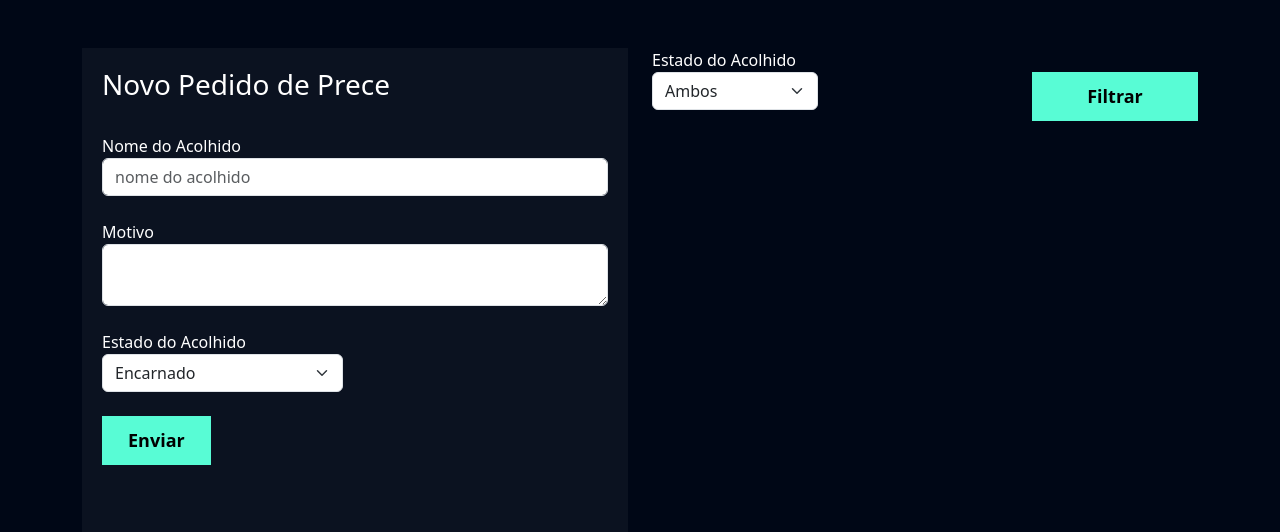
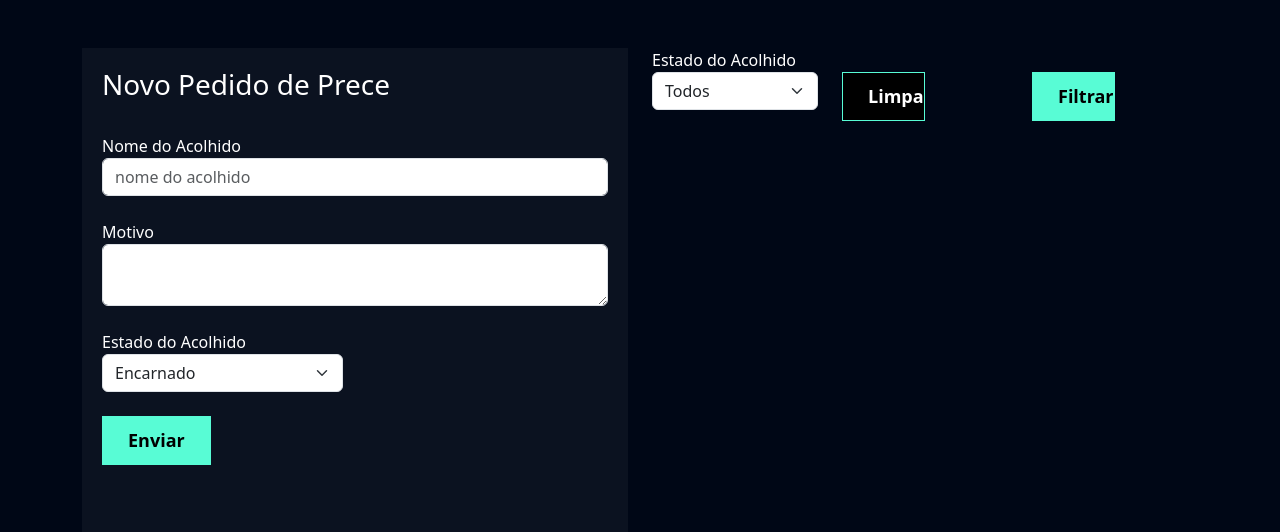
Before and after one commit to divinocecim/grupo_espirita_amigos_de_jesus, a Django app: page /preces/enviapedido/ in a window 1280 px wide. Shown: the top 532 px of the page. Run offline with Django 5.2, Linux system fonts and the light colour scheme; the visitor is signed in with stand-in values (Sample User, id 1); data that the repository does not hold is empty.

Commit message:
atualizações

```diff
--- a/enviapedidoprece/templates/novo_pedido_prece.html
+++ b/enviapedidoprece/templates/novo_pedido_prece.html
@@ -5,6 +5,7 @@
     <link href="{% static 'usuarios/css/cadastro.css' %}" rel="stylesheet">
     <link href='https://unpkg.com/boxicons@2.1.4/css/boxicons.min.css' rel='stylesheet'>
     <link href="{% static 'flashcard/css/novo_flashcard.css' %}" rel="stylesheet">
+    <link href="{% static 'flashcard/css/botoes.css' %}" rel="stylesheet">
 
 {% endblock 'cabecalho' %}
 
@@ -18,7 +19,7 @@
             <div class="col-md">
 
                 <div class="box-form">
-                    <form action="{% url 'enviapedidogi' %}" method="POST"> {% csrf_token %}
+                    <form action="{% url 'enviapedido' %}" method="POST"> {% csrf_token %}
                         <h3>Novo Pedido de Prece</h3>
                         {% if messages %}
                             <br>
@@ -65,7 +66,7 @@
                         <div class="col-md">
                             <label for="">Estado do Acolhido</label>
                             <select name="estado" id="" class="form-select">
-                                <option value="">Ambos</option>
+                                <option value="">Todos</option>
                                 {% for estado in estados %}
                                     <option value="{{estado.0}}">{{estado.1}}</option>
                                 {% endfor %}
@@ -73,10 +74,12 @@
                             </select>
                         </div>
                         <div class="col-md">
+                            <br>
+                            <input type="submit" style="width: 50%" value="Limpar " class="btn-limpar">
                         </div>
                         <div class="col-md">
                             <br>
-                            <input type="submit" style="width: 100%" value="Filtrar" class="btn-cadastro">
+                            <input type="submit" style="width: 50%" value="Filtrar" class="btn-cadastro">
                         </div>
                     </div>
 
@@ -84,22 +87,23 @@
 
                 <br>
                 <br>
-                {% for pedido in pedidospreces %}
-                    <div class="box-new-flashcard">
+
+                     <div class="box-new-flashcard">
                         <div class="pedidoprece">
-
-                            <a href=""><i class='icone-exit bx bx-x-circle'></i></a>
+                            {% for pedido in pedidospreces %}
+                            {% comment %} <a href=""><i class='icone-exit bx bx-x-circle'></i></a>
                             <br>
-                            <br>
-                            <div class="flashcard-box-item">
-                                <p class="pedidoprece-item">{{pedido.nome_acolhido}}</p>
-                            </div>
-
+                                <br>
+                                {% endcomment %}
+                                <div class="flashcard-box-item">
+                                    <p class="pedidoprece-item">{{pedido.nome_acolhido}}</p>
+                                </div>
+                            {% endfor %}
                         </div>
                     </div>
                     <br>
                     <br>
-                {% endfor %}
+
 
             </div>
         </div>
--- a/templates/static/flashcard/css/novo_flashcard.css
+++ b/templates/static/flashcard/css/novo_flashcard.css
@@ -1,5 +1,5 @@
 .box-new-flashcard{
-    width: 70%;
+    width: 100%;
     margin: auto;
 
 }
@@ -10,13 +10,15 @@
 }
 
 .flashcard-box-item{
-    text-align: center;
+    text-align: start;
 }
 
 .flashcard p{
     font-size: 20px;
     font-weight: bold;
     cursor: pointer;
+    text-align: start;
+
 }
 
 .flashcard-facil{
@@ -30,7 +32,18 @@
     border-left: 20px solid #E8910E;
 
 }
-
+.btn-limpar{
+    padding: 10px;
+    background-color: #000000 ;
+    border: none;
+    border: 1px solid #58fcd5;
+    color: #ffffff;
+    font-size: 18px;
+    font-weight: bold;
+    padding-left: 25px;
+    padding-right: 25px;
+   }
+{% comment %}
 .flashcard-dificil{
 
     border-left: 20px solid #FE0000;
@@ -50,8 +63,8 @@
     display: none;
 }
 
-.icone-exit{
+ .icone-exit{
     float: right;
     font-size: 25px;
     color: orangered;
-}
+} {% endcomment %}
--- a/usuarios/views.py
+++ b/usuarios/views.py
@@ -54,7 +54,7 @@ def logar(request):
         messages.add_message(
         request, constants.ERROR, 'Username ou senha inválidos'
         )
-        return redirect('/usuarios/login')
+        return redirect('/usuarios/logar')
 
 def logout(request):
     auth.logout(request)
```
Also changed, not shown: templates/static/usuarios/css/cadastro.css (line endings or trailing spaces).
